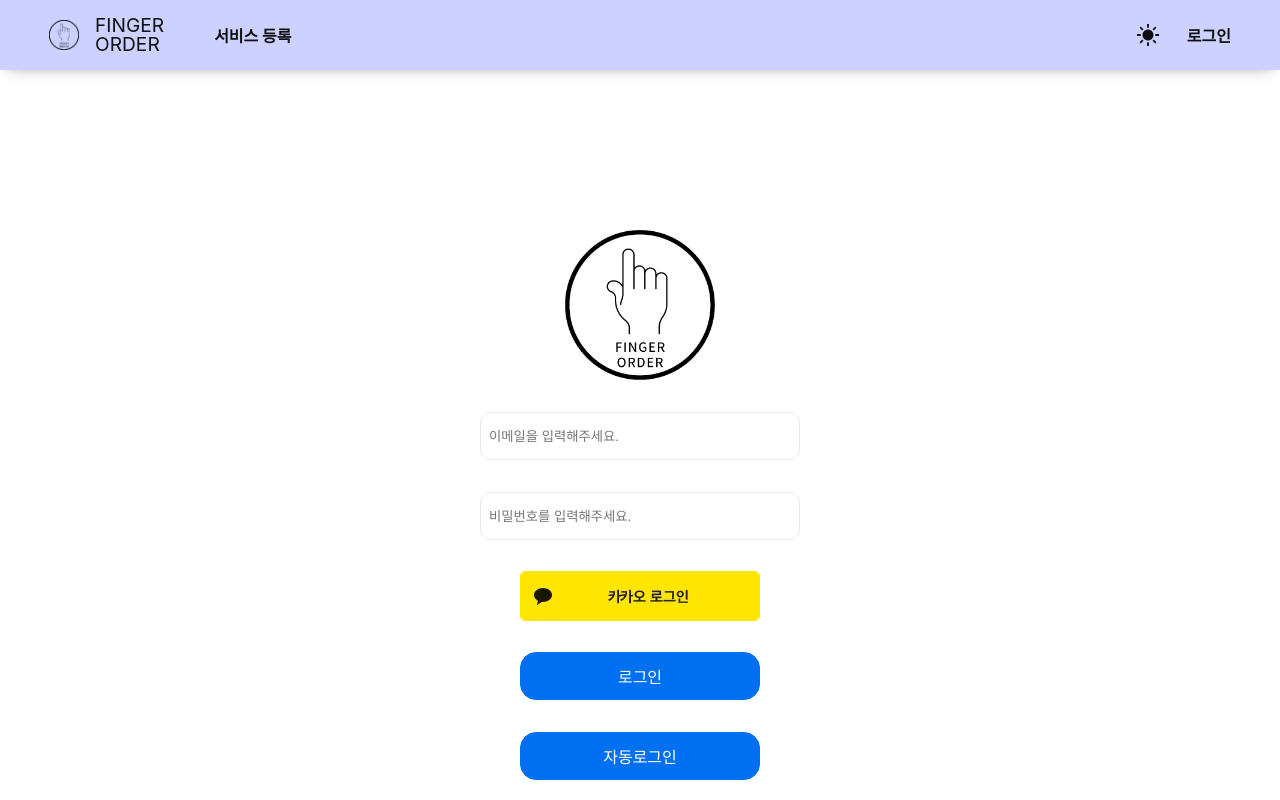
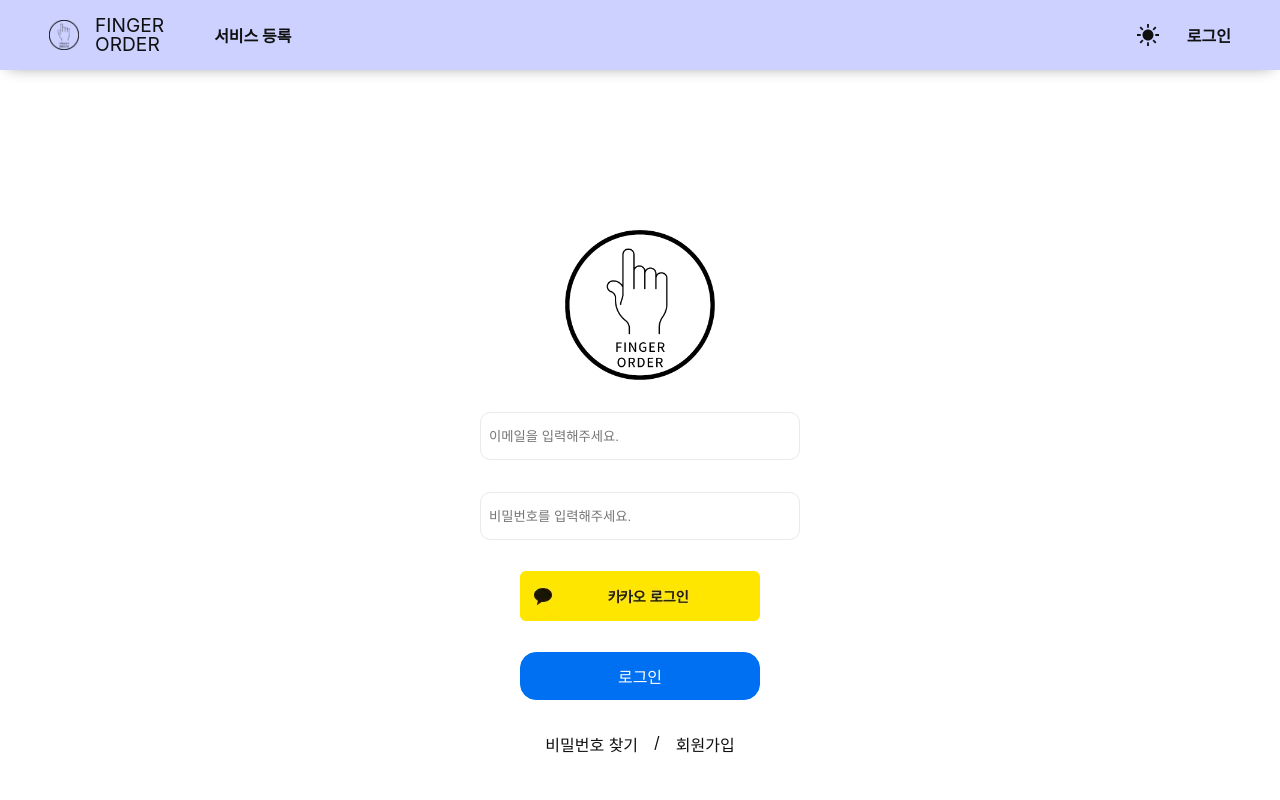
Before and after one commit to dldvk9999/fingerorder, a Next.js app: page /login in a window 1280 px wide. Shown: the top 800 px of the page. Built offline with nearby package versions, Linux system fonts and the light colour scheme.

Commit message:
Login - bug patch & delete auto login

```diff
--- a/components/Login/Login.tsx
+++ b/components/Login/Login.tsx
@@ -61,7 +61,7 @@
                     >
                         로그인
                     </button>
-                    <button onClick={autoLogin}>자동로그인</button>
+                    {/* <button onClick={autoLogin}>자동로그인</button> */}
                     <div className={styles.loginFormSub}>
                         <Link className={styles.loginFormFunc} href={"/login/findpassword"}>
                             비밀번호 찾기
--- a/components/Mypage/MypageStoreList.tsx
+++ b/components/Mypage/MypageStoreList.tsx
@@ -29,7 +29,7 @@
         initStore();
     }, []);
 
-    if (nowStore.length) {
+    if (nowStore && nowStore.length) {
         return nowStore.map((el: any, i: number) => (
             <div key={"mypage-storelist-" + i}>
                 <div className={styles.mypageStoreNameDate}>
```
